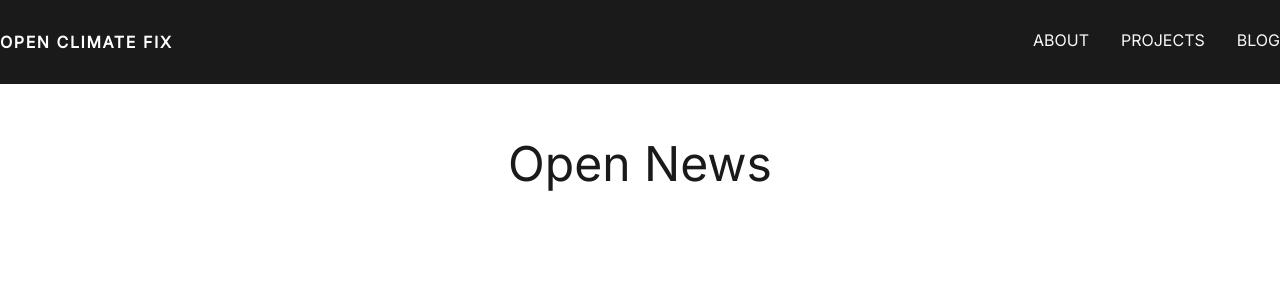
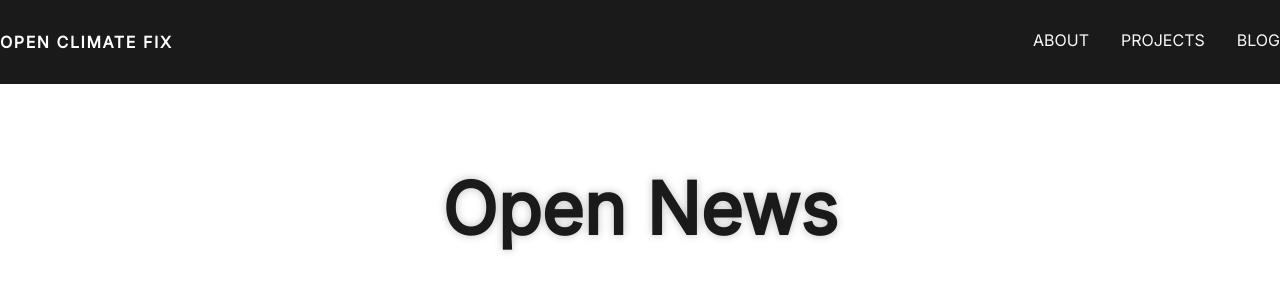
Before and after one commit to openclimatefix/website, a Next.js app: page /blog in a window 1280 px wide. Shown: the top 298 px of the page. Built offline with nearby package versions, Linux system fonts and the light colour scheme; grey boxes are pictures that could not be loaded.

Commit message:
Improve headline fonts

```diff
--- a/components/pageHeader.tsx
+++ b/components/pageHeader.tsx
@@ -41,7 +41,7 @@
                 />
               </div>
             ) : (
-              <h2 className="relative z-20 text-3xl font-light text-center text-white md:text-6xl text-shadow">
+              <h2 className="relative z-20 text-3xl font-semibold leading-tight text-center text-white md:text-6xl sm:text-5xl lg:text-7xl lg:font-bold text-shadow sm:leading-tight lg:leading-tight">
                 {title}
               </h2>
             )}
--- a/pages/blog/index.tsx
+++ b/pages/blog/index.tsx
@@ -21,7 +21,7 @@
 
       <section className="container relative px-4 mx-auto sm:p-0 mb-36">
         {/* <Pattern /> */}
-        <h2 className="relative text-5xl font-light text-center mt-14 text-ocf-black-100 mb-28">
+        <h2 className="relative z-20 mt-20 text-3xl font-semibold leading-tight text-center text-ocf-black-100 md:text-6xl sm:text-5xl lg:text-7xl lg:font-bold text-shadow sm:leading-tight lg:leading-tight">
           Open News
         </h2>
         <BlogPostsTeaser allPosts={allPosts} />
```
